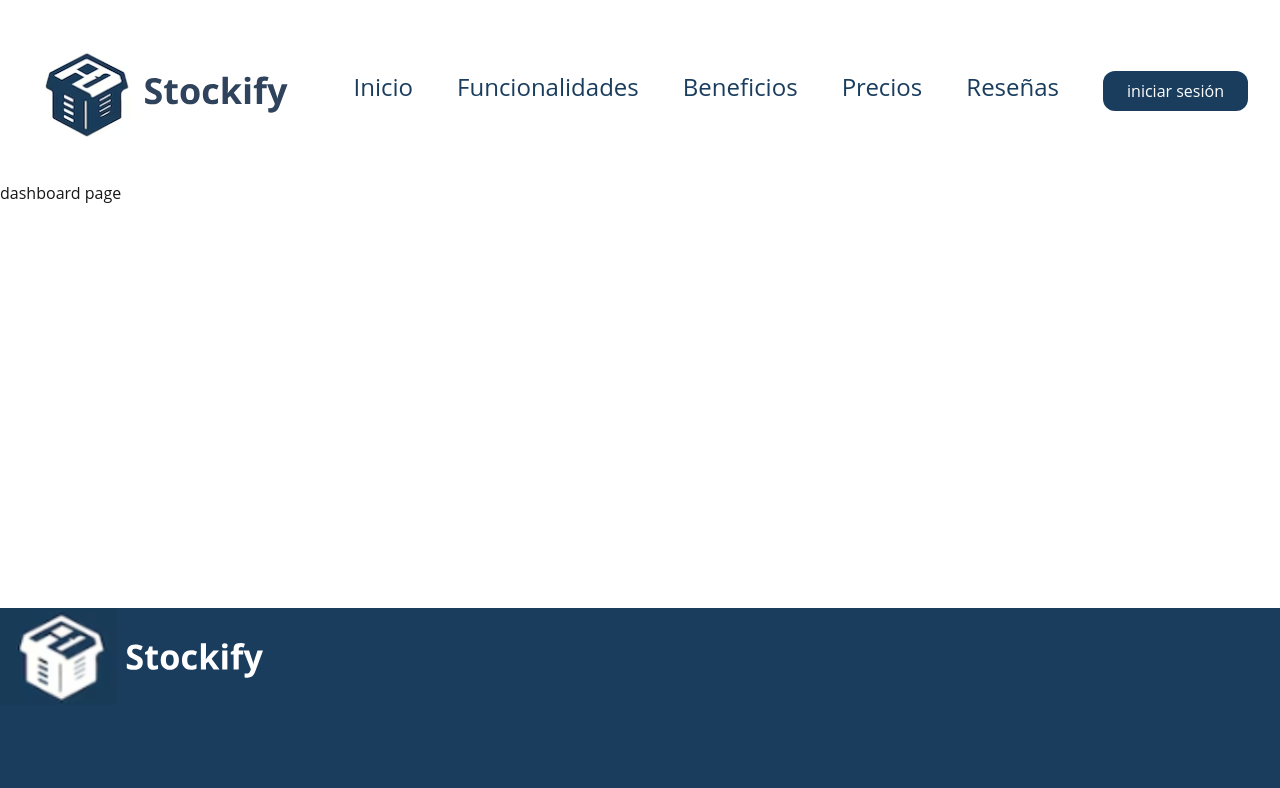
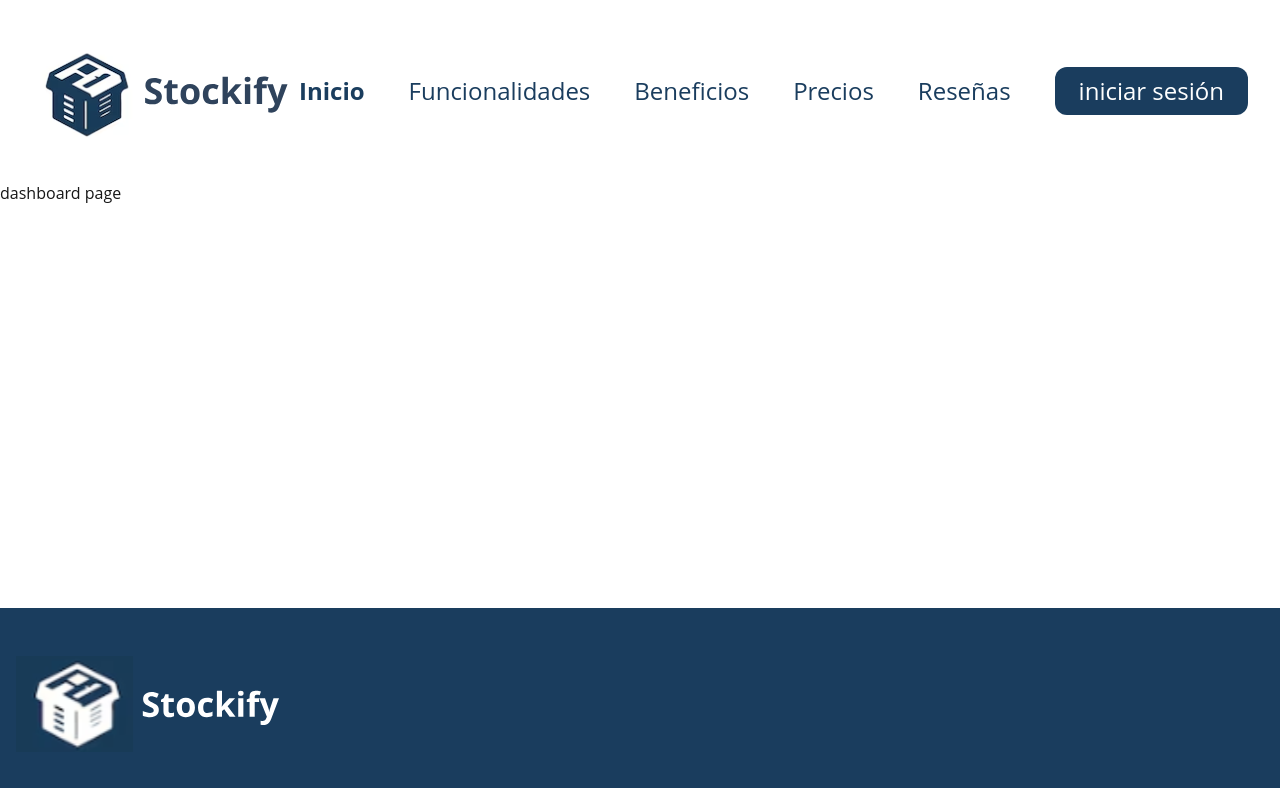
Before and after one commit to imsotoxd/testDeploy, a Next.js app in the folder frontend/: page /dashboard in a window 1280 px wide. Shown: the top 788 px of the page. Built offline with nearby package versions, Linux system fonts and the light colour scheme.

Commit message:
feat(mainLayout): add responsive main layout, nav bar and footer

```diff
--- a/frontend/src/components/mainLayout/Footer.tsx
+++ b/frontend/src/components/mainLayout/Footer.tsx
@@ -3,7 +3,7 @@ import Image from "next/image";
 
 const Footer = () => {
   return (
-    <div className="h-[192px] bg-primary">
+    <div className="h-[192px] flex items-center p-4 bg-primary">
       <Image src={"/logoWhite.svg"} alt="logo" width={264} height={117} />
     </div>
   );
--- a/frontend/src/components/mainLayout/Navbar.tsx
+++ b/frontend/src/components/mainLayout/Navbar.tsx
@@ -6,6 +6,7 @@ import Link from "next/link";
 
 const Navbar = () => {
   const [isMenuOpen, setIsMenuOpen] = useState(false);
+  const [activeItem, setActiveItem] = useState("#hero");
 
   const navItems = [
     { name: "Inicio", href: "#hero" },
@@ -23,19 +24,22 @@ const Navbar = () => {
     <div className="flex justify-between items-center p-4 md:p-8">
       <Image src="/logo.svg" alt="logo" width={264} height={117} />
 
-      <div className="hidden md:flex space-x-11">
+      <div className="hidden md:flex md:justify-center md:items-center space-x-11">
         {navItems.map((item) => (
           <Link
             key={item.name}
             href={item.href}
-            className="text-primary text-2xl"
+            onClick={() => setActiveItem(item.href)}
+            className={`text-primary text-2xl   ${
+              activeItem === item.href ? "font-bold" : "font-normal"
+            }`}
           >
             {item.name}
           </Link>
         ))}
         <Link
           href="/auth"
-          className="bg-primary rounded-xl text-white px-6 py-2"
+          className="bg-primary rounded-xl text-2xl text-white px-6 py-2"
         >
           iniciar sesión
         </Link>
```
